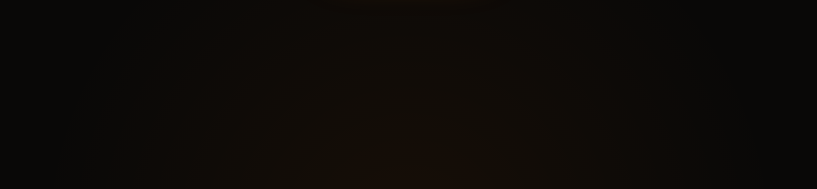
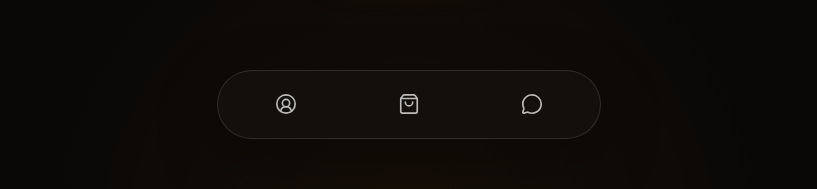
Before and after one commit to mahmoodknds/Garfilas, a Next.js app: page / in a window 1280 px wide. Shown: the part 647-836 px from the top of the page, without its empty margins (231-1048 px from the left). Built offline with nearby package versions, Linux system fonts and the light colour scheme.

Commit message:
feat: compose landing page hero and bottom navigation

```diff
--- a/app/page.tsx
+++ b/app/page.tsx
@@ -1,9 +1,11 @@
+import BottomNavigation from "@/components/sections/BottomNavigation/BottomNavigation";
 import HeroSection from "@/components/sections/Hero/HeroContent";
 
 export default function Home() {
   return (
-    <main>
+    <main id="hero">
       <HeroSection />
+      <BottomNavigation />
     </main>
   );
 }
```
